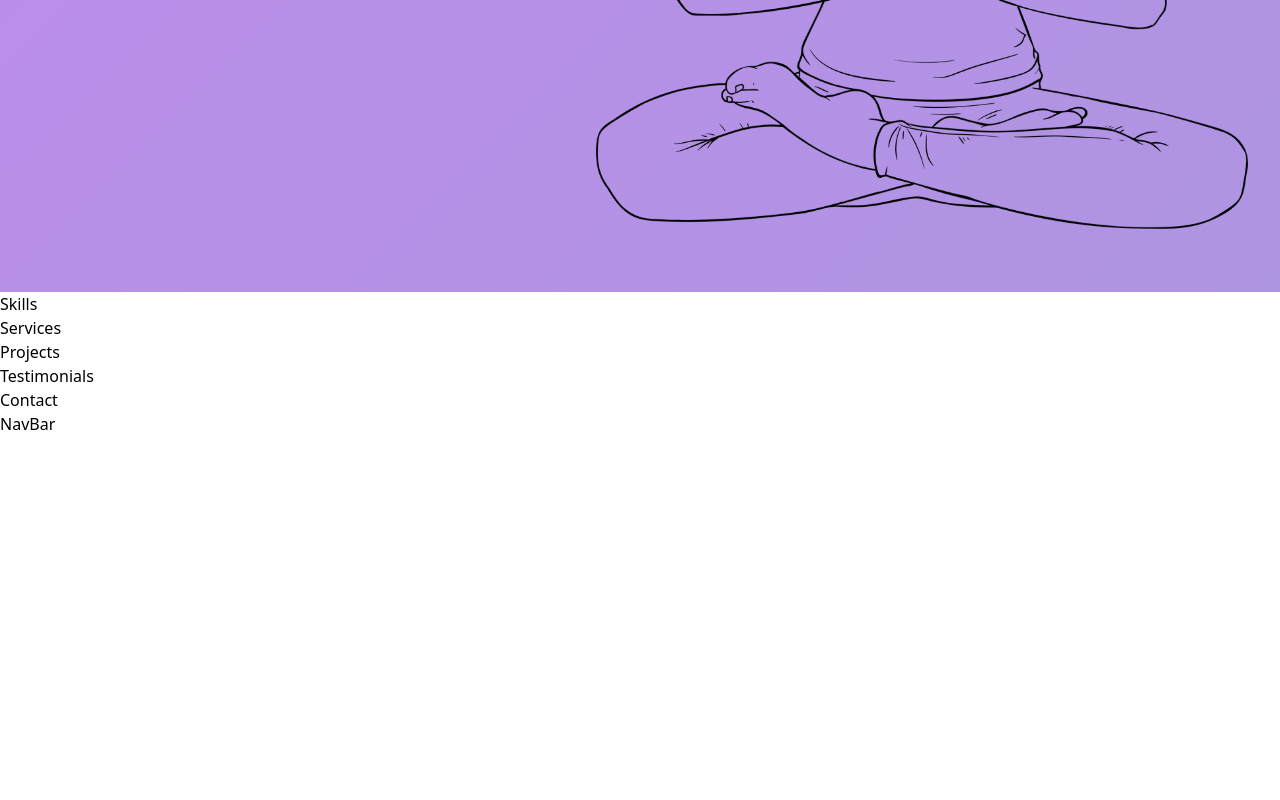
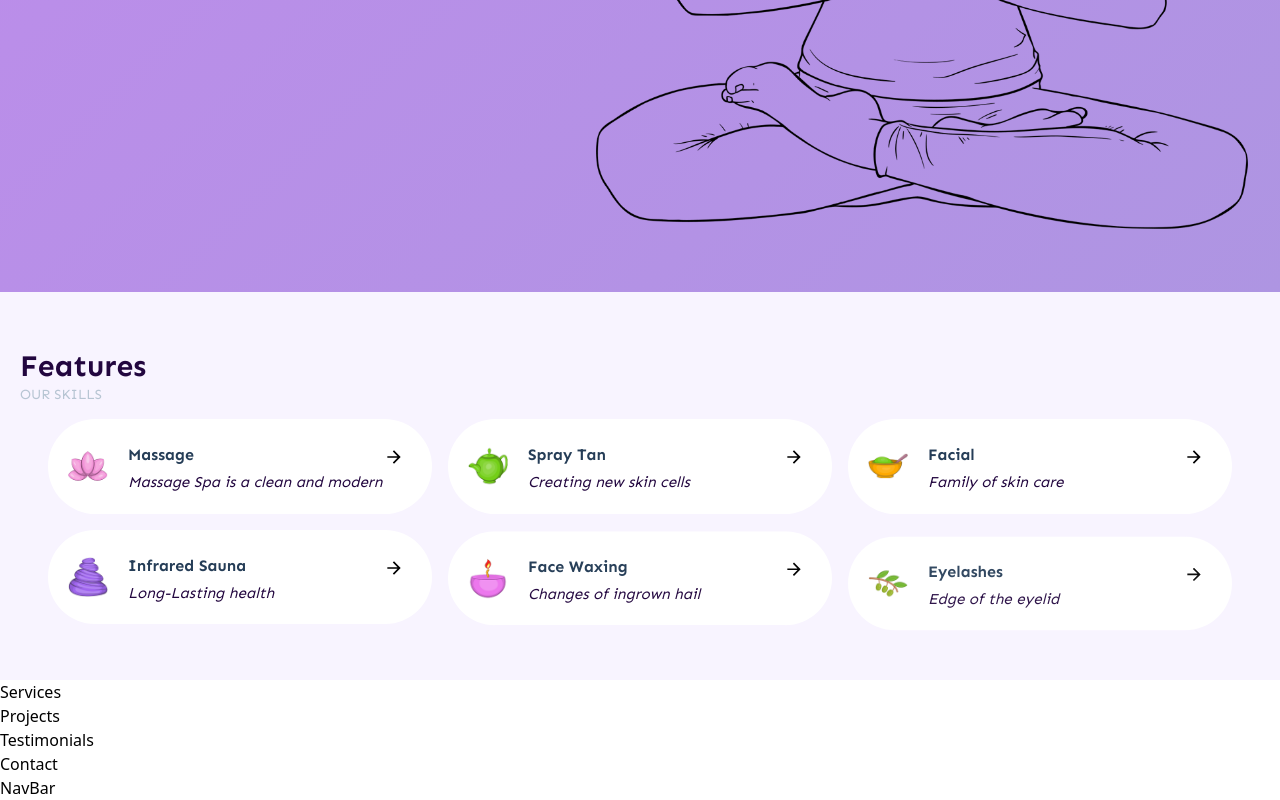
Before and after one commit to ValeraKaktotak/SPA-Agency-Animated-Website, a React (Vite) app: page / in a window 1280 px wide. Shown: the part 588-1388 px from the top of the page. Before the commit the page ends 1024 px from the top, so only its background shows below. Built offline with nearby package versions, Linux system fonts and the light colour scheme.

Commit message:
done Skills Section

```diff
--- a/package.json
+++ b/package.json
@@ -19,8 +19,10 @@
   },
   "devDependencies": {
     "@types/aos": "^3.0.7",
+    "@types/node": "^20.14.12",
     "@types/react": "^18.3.3",
     "@types/react-dom": "^18.3.0",
+    "@types/react-modal": "^3.16.3",
     "@typescript-eslint/eslint-plugin": "^7.15.0",
     "@typescript-eslint/parser": "^7.15.0",
     "@vitejs/plugin-react": "^4.3.1",
--- a/src/Content.ts
+++ b/src/Content.ts
@@ -1,7 +1,19 @@
 //Import Images
 import Hero_person from '@/assets/images/Hero/person.png'
+import eye from '@/assets/images/Skills/eye.png'
+import face from '@/assets/images/Skills/face.png'
+import facial from '@/assets/images/Skills/facial.png'
+import massage from '@/assets/images/Skills/massage.png'
+import sauna from '@/assets/images/Skills/sauna.png'
+import spray from '@/assets/images/Skills/spray.png'
 
-export const content = {
+//Types
+import type { Content } from '@/types/content'
+
+//Import icons from react-icons
+import { MdArrowForward } from 'react-icons/md'
+
+export const content: Content = {
   hero: {
     title: 'Luxurious Beauty',
     paragraph:
@@ -18,5 +30,43 @@ export const content = {
         text: 'Happy Customers'
       }
     ]
+  },
+
+  skills: {
+    title: 'Features',
+    subtitle: 'OUR SKILLS',
+    skill_content: [
+      {
+        name: 'Massage',
+        para: 'Massage Spa is a clean and modern',
+        logo: massage
+      },
+      {
+        name: 'Spray Tan',
+        para: 'Creating new skin cells',
+        logo: spray
+      },
+      {
+        name: 'Facial',
+        para: 'Family of skin care',
+        logo: facial
+      },
+      {
+        name: 'Infrared Sauna',
+        para: 'Long-Lasting health',
+        logo: sauna
+      },
+      {
+        name: 'Face Waxing',
+        para: 'Changes of ingrown hail',
+        logo: face
+      },
+      {
+        name: 'Eyelashes',
+        para: 'Edge of the eyelid',
+        logo: eye
+      }
+    ],
+    icon: MdArrowForward
   }
 }
--- a/src/components/Hero.tsx
+++ b/src/components/Hero.tsx
@@ -3,11 +3,14 @@ import type { FC } from 'react'
 //Content
 import { content } from '@/Content'
 
+//Types
+import type { Content } from '@/types/content'
+
 const Hero: FC = () => {
-  const { hero } = content
+  const { hero }: Content = content
   return (
     <section id='home'>
-      <div className='relative flex min-h-screen flex-col-reverse items-center justify-center px-2 md:flex-row md:items-end'>
+      <div className='relative flex min-h-screen flex-col-reverse items-center justify-center px-2 md:flex-row'>
         {/* Background block BG */}
         <div
           data-aos='slide-left'
@@ -16,7 +19,7 @@ const Hero: FC = () => {
         ></div>
 
         {/* First Column */}
-        <div data-aos='fade-down' className='mr-0 pb-72 pt-5 md:mr-16'>
+        <div data-aos='fade-down' className='mr-0 pb-0 pt-5 md:mr-16 md:pb-72'>
           <h2>{hero.title}</h2>
           <p className='mt-5 flex max-w-[500px] justify-end'>
             {hero.paragraph}
--- a/src/components/Skills.tsx
+++ b/src/components/Skills.tsx
@@ -1,8 +1,119 @@
-import type { FC } from 'react'
+import { useState, type FC } from 'react'
 
-interface ISkills {}
+//Content
+import { content } from '@/Content'
 
-const Skills: FC<ISkills> = ({}) => {
-  return <div>Skills</div>
+//Types
+import type { Skillcontent } from '@/types/content'
+
+//Import React Modal
+import Modal from 'react-modal'
+
+const customStyles = {
+  content: {
+    top: '50%',
+    left: '50%',
+    right: 'auto',
+    bottom: 'auto',
+    marginRight: '-50%',
+    transform: 'translate(-50%, -50%)',
+    maxWidth: '23rem',
+    width: '90%'
+  },
+  overlay: {
+    padding: '2rem'
+  }
+}
+
+Modal.setAppElement('#root')
+
+const Skills: FC = () => {
+  const { skills } = content
+  const [modalIsOpen, setIsOpen] = useState<boolean>(false)
+  const [selectSkill, setSelectSkill] = useState<null | Skillcontent>(null)
+
+  function openModal() {
+    setIsOpen(true)
+  }
+
+  function closeModal() {
+    setIsOpen(false)
+  }
+
+  return (
+    <section id='skills' className='min-h-fit bg-bg_light_primary'>
+      {/* Modal Dialog Section */}
+      <Modal
+        isOpen={modalIsOpen}
+        onRequestClose={closeModal}
+        style={customStyles}
+      >
+        <div className='flex items-center gap-2'>
+          <img
+            className='w-10'
+            src={selectSkill?.logo}
+            alt={selectSkill?.name}
+          />
+          <h6>{selectSkill?.name}</h6>
+        </div>
+        <ul className='list-decimal px-4 font-Sen text-xs !leading-7 sm:text-sm'>
+          <li>Lorem ipsum dolor sit amet consectetur adipisicing elit.</li>
+          <li>Lorem ipsum dolor sit amet consectetur adipisicing elit.</li>
+          <li>Lorem ipsum dolor sit amet consectetur adipisicing elit.</li>
+          <li>Lorem ipsum dolor sit amet consectetur adipisicing elit.</li>
+          <li>Lorem ipsum dolor sit amet consectetur adipisicing elit.</li>
+        </ul>
+
+        <div className='flex justify-end'>
+          <button onClick={closeModal} className='btn mt-3'>
+            Close
+          </button>
+        </div>
+      </Modal>
+
+      {/* Content Section */}
+      <div className='container px-5 py-14'>
+        <h2 data-aos='fade-down' className='title'>
+          {skills.title}
+        </h2>
+        <h4 data-aos='fade-down' className='subtitle mb-3'>
+          {skills.subtitle}
+        </h4>
+
+        <div className='flex flex-wrap justify-center gap-4'>
+          {skills.skill_content.map((skill, i) => (
+            <div
+              key={i}
+              data-aos='fade-up'
+              data-aos-delay={i * 300}
+              className='group relative flex w-full max-w-sm items-center gap-5 rounded-full bg-white p-5'
+            >
+              <div>
+                <img
+                  className='w-10 duration-200 group-hover:scale-125'
+                  src={skill.logo}
+                  alt={skill.name}
+                />
+              </div>
+
+              <div>
+                <h6>{skill.name}</h6>
+                <p className='italic'>{skill.para}</p>
+                <div
+                  onClick={() => {
+                    setSelectSkill(skill)
+                    openModal()
+                  }}
+                  className='absolute right-7 top-7 cursor-pointer text-xl'
+                >
+                  {skills.icon({})}
+                </div>
+              </div>
+            </div>
+          ))}
+        </div>
+      </div>
+    </section>
+  )
 }
 export default Skills
```
Also changed, not shown: src/types/content.d.ts (added, +29 -0 lines), 2 other files (tests, documents, lock files or other folders).
